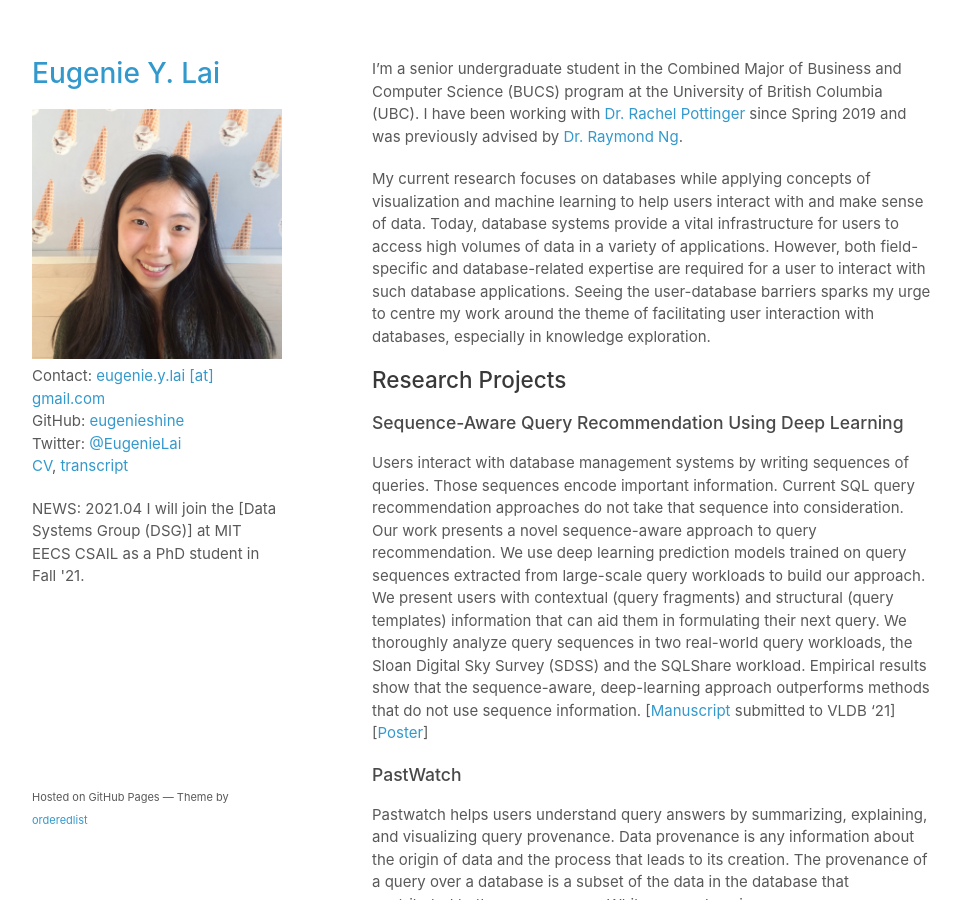
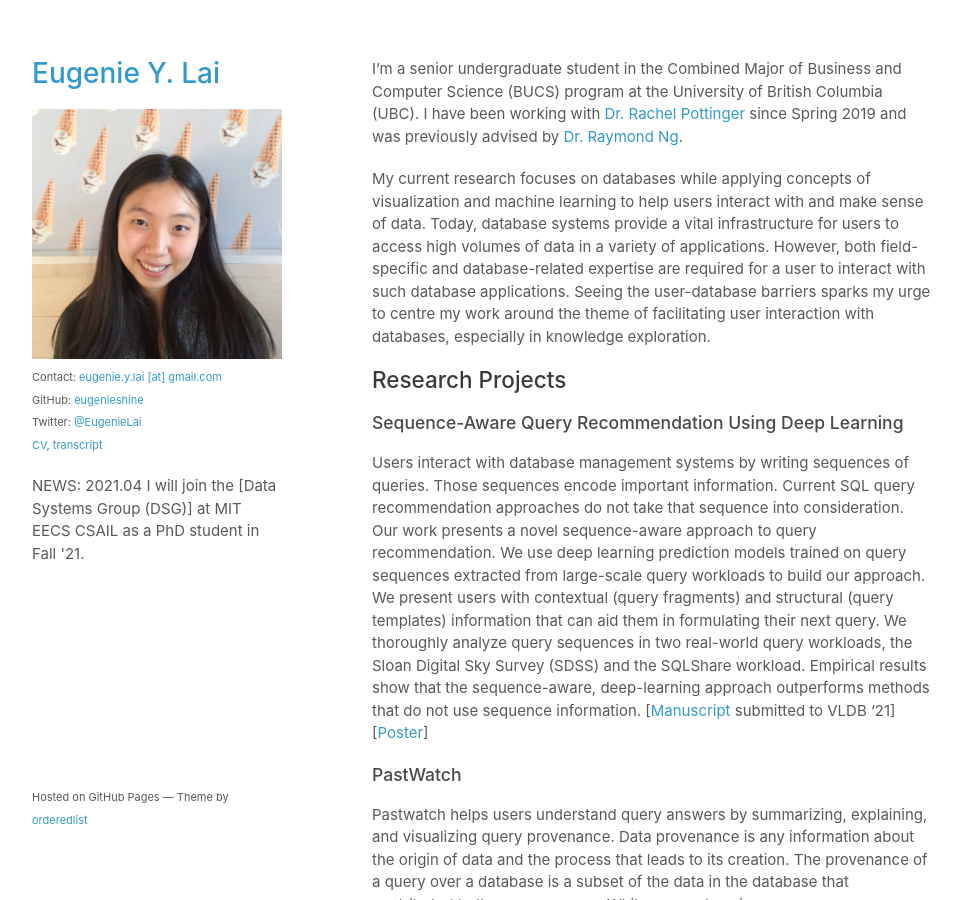
Before and after one commit to eugenielai/eugenielai.github.io, a Jekyll site: the page built from README.md, in a window 1280 px wide and 900 px high. Shown: the whole window, without its empty margins (158-1119 px from the left). Built offline with Jekyll 4.4.1, drawn with Linux system fonts in a browser that asks for light colours; our own code applies the rules of GitHub Pages for plain Markdown files; a script that is not in the unit is left out.

Commit message:
update home: header small

```diff
--- a/_layouts/default.html
+++ b/_layouts/default.html
@@ -21,13 +21,13 @@
           <img src="{{site.logo | relative_url}}" alt="Logo" />
         {% endif %}
 
-        <p>Contact: <a href="mailto:eugenie.y.lai@gmail.com">eugenie.y.lai [at] gmail.com</a><br>
+        <p><small>Contact: <a href="mailto:eugenie.y.lai@gmail.com">eugenie.y.lai [at] gmail.com</a><br>
           GitHub: <a href="https://github.com/eugenieshine">eugenieshine</a><br>
           Twitter: <a href="https://twitter.com/EugenieLai">@EugenieLai</a><br>
           <!--Instagram: <a href="https://www.instagram.com/eugeniesday/">eugeniesday</a><br>-->
           <!--Calendar: <a href="https://calendar.google.com/calendar?cid=eXVqaW5nbGFpMDcwN0BnbWFpbC5jb20">Scheduled</a><br>-->
           <a href="/docs/cvs/cv_elai.pdf">CV</a>, <a href="/docs/transcripts/ubc_transcript_elai.pdf">transcript</a>
-        </p>
+        </small></p>
 
         <p>NEWS: 2021.04 I will join the [Data Systems Group (DSG)] at MIT EECS CSAIL as a PhD student in Fall '21.
         </p>
```
